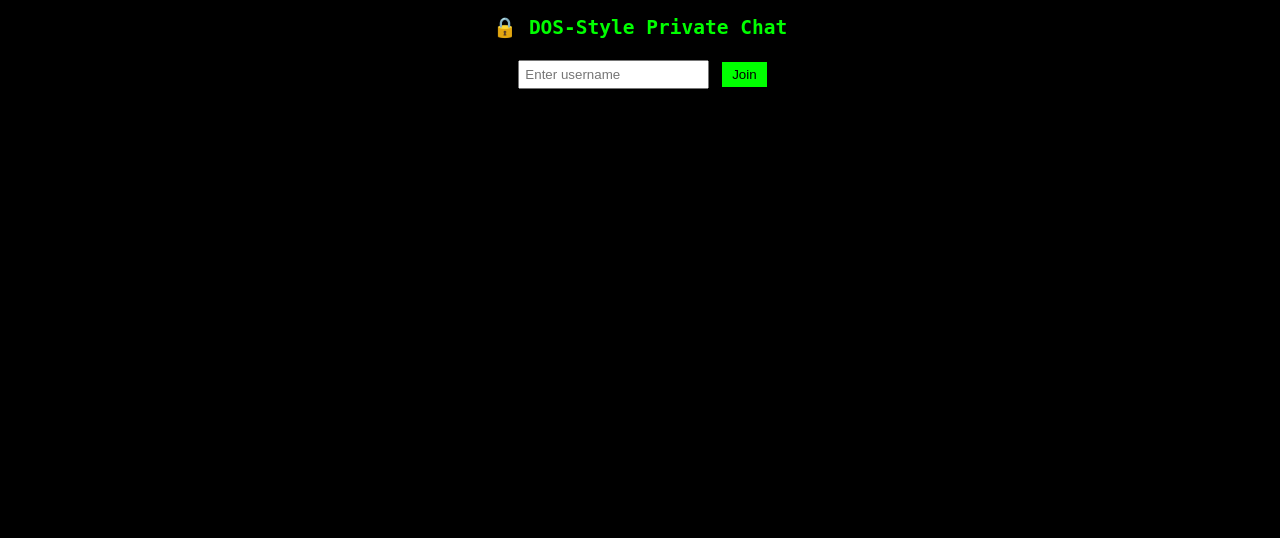
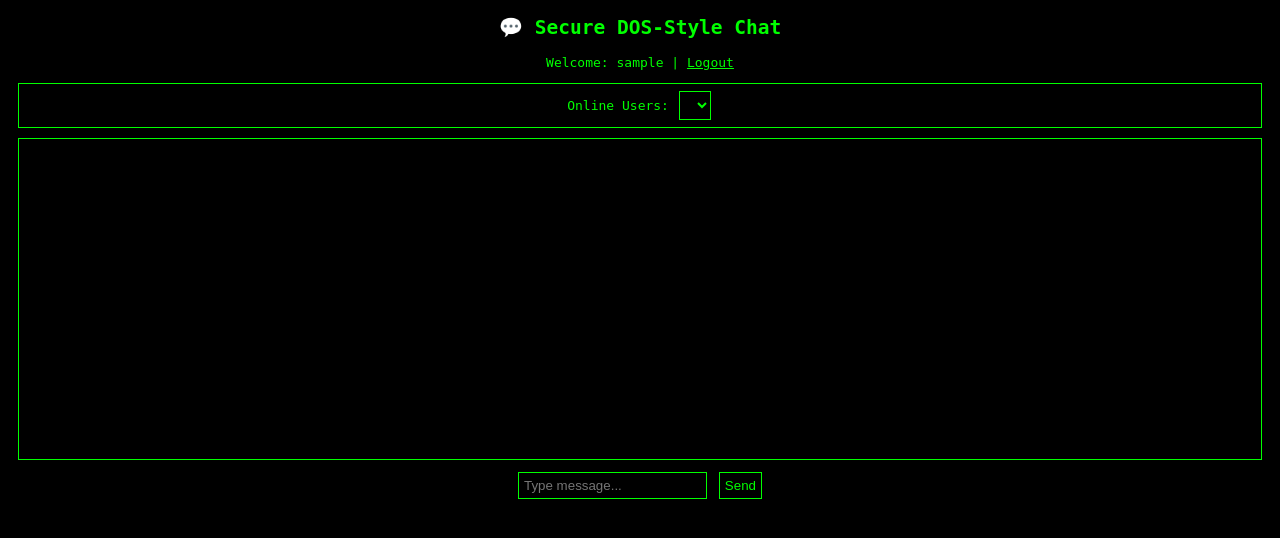
Before and after one commit to Anupama3942/chatAPP, a Flask app: template templates/chat.html in a window 1280 px wide. Shown: the top 538 px of the page. Run offline with Flask 3, Linux system fonts and the light colour scheme; the template is opened without the code that fills it: most values are stand-ins (such as "Sample title", 1, 10 or a date in 2020); lists and menus that the app fills with data are empty; some libraries are stand-ins or nearby versions.

Commit message:
Web-based DOS-style chat
User signup/login with hashed passwords

AES encryption for messages (end-to-end)

Private chat between users

Chat logs stored in SQLite

```diff
--- a/server.py
+++ b/server.py
@@ -1,26 +1,101 @@
-from flask import Flask, render_template, request
-from flask_socketio import SocketIO, emit, join_room, leave_room
+from flask import Flask, render_template, request, redirect, url_for
+from flask_socketio import SocketIO, emit
+from flask_bcrypt import Bcrypt
+from flask_login import LoginManager, UserMixin, login_user, login_required, logout_user, current_user
+import sqlite3, datetime
 
 app = Flask(__name__)
-app.config["SECRET_KEY"] = "secret!"
+app.secret_key = "supersecretkey"
 socketio = SocketIO(app, cors_allowed_origins="*")
+bcrypt = Bcrypt(app)
+login_manager = LoginManager()
+login_manager.init_app(app)
 
-# Store users: { sid: username }
-users = {}
+# --- SQLite DB setup ---
+conn = sqlite3.connect("users.db", check_same_thread=False)
+c = conn.cursor()
+c.execute("""CREATE TABLE IF NOT EXISTS users(
+            id INTEGER PRIMARY KEY AUTOINCREMENT,
+            email TEXT UNIQUE,
+            password TEXT
+            )""")
+c.execute("""CREATE TABLE IF NOT EXISTS messages(
+            id INTEGER PRIMARY KEY AUTOINCREMENT,
+            sender TEXT,
+            receiver TEXT,
+            message TEXT,
+            timestamp TEXT
+            )""")
+conn.commit()
 
-@app.route("/")
-def index():
-    return render_template("chat.html")
+# --- Flask-Login User class ---
+class User(UserMixin):
+    def __init__(self, id, email):
+        self.id = id
+        self.email = email
+
+@login_manager.user_loader
+def load_user(user_id):
+    c.execute("SELECT id, email FROM users WHERE id=?", (user_id,))
+    row = c.fetchone()
+    if row:
+        return User(row[0], row[1])
+    return None
+
+# --- Routes ---
+@app.route("/", methods=["GET"])
+def home():
+    return redirect(url_for("login_page"))
+
+@app.route("/signup", methods=["GET","POST"])
+def signup_page():
+    if request.method=="POST":
+        email = request.form["email"]
+        password = bcrypt.generate_password_hash(request.form["password"]).decode('utf-8')
+        try:
+            c.execute("INSERT INTO users(email, password) VALUES(?, ?)", (email, password))
+            conn.commit()
+            return redirect(url_for("login_page"))
+        except:
+            return "User already exists!"
+    return render_template("signup.html")
+
+@app.route("/login", methods=["GET","POST"])
+def login_page():
+    if request.method=="POST":
+        email = request.form["email"]
+        password = request.form["password"]
+        c.execute("SELECT id, password FROM users WHERE email=?", (email,))
+        row = c.fetchone()
+        if row and bcrypt.check_password_hash(row[1], password):
+            user = User(row[0], email)
+            login_user(user)
+            return redirect(url_for("chat"))
+        return "Invalid credentials"
+    return render_template("login.html")
+
+@app.route("/chat")
+@login_required
+def chat():
+    return render_template("chat.html", username=current_user.email)
+
+@app.route("/logout")
+@login_required
+def logout():
+    logout_user()
+    return redirect(url_for("login_page"))
+
+# --- WebSocket ---
+users = {}  # {sid: username}
 
 @socketio.on("register")
 def register(username):
     users[request.sid] = username
-    print(f"[REGISTER] {username} connected.")
-    emit("user_list", list(users.values()), broadcast=True)
+    emit("user_list", [u for u in users.values() if u != username], broadcast=True)
 
 @socketio.on("private_message")
 def private_message(data):
-    """data = {to: 'username', message: 'text'}"""
+    """data = {to: 'username', message: 'ciphertext'}"""
     sender = users.get(request.sid, "Unknown")
     recipient_sid = None
     for sid, uname in users.items():
@@ -28,14 +103,20 @@ def private_message(data):
             recipient_sid = sid
             break
     if recipient_sid:
+        # Save message in DB (ciphertext)
+        c.execute("INSERT INTO messages(sender, receiver, message, timestamp) VALUES(?,?,?,?)",
+                  (sender, data["to"], data["message"], str(datetime.datetime.now())))
+        conn.commit()
+        # Send to recipient
         emit("private_message", {"from": sender, "message": data["message"]}, room=recipient_sid)
+        # Send to sender as confirmation
         emit("private_message", {"from": f"You → {data['to']}", "message": data["message"]}, room=request.sid)
 
 @socketio.on("disconnect")
 def disconnect():
-    username = users.pop(request.sid, "Unknown")
-    print(f"[DISCONNECT] {username}")
-    emit("user_list", list(users.values()), broadcast=True)
+    username = users.pop(request.sid, None)
+    if username:
+        emit("user_list", [u for u in users.values()], broadcast=True)
 
 if __name__ == "__main__":
     socketio.run(app, host="127.0.0.1", port=5000, debug=True)
--- a/templates/chat.html
+++ b/templates/chat.html
@@ -1,67 +1,66 @@
 <!DOCTYPE html>
 <html>
 <head>
-  <title>Private Chat</title>
+  <title>Secure Chat</title>
   <script src="https://cdn.socket.io/4.7.2/socket.io.min.js"></script>
+  <script src="https://cdnjs.cloudflare.com/ajax/libs/crypto-js/4.1.1/crypto-js.min.js"></script>
   <style>
-    body { font-family: monospace; background: black; color: lime; text-align: center; }
-    #users { margin: 10px; border: 1px solid lime; padding: 5px; }
-    #messages { border: 1px solid lime; height: 300px; overflow-y: auto; padding: 10px; margin: 10px; }
-    input, select { padding: 5px; margin: 5px; }
-    button { padding: 5px 10px; background: lime; color: black; border: none; cursor: pointer; }
+    body { background:black;color:lime;font-family:monospace;text-align:center; }
+    #users { margin:10px; border:1px solid lime; padding:5px; }
+    #messages { border:1px solid lime;height:300px;overflow-y:auto;padding:10px;margin:10px;text-align:left; }
+    input, select, button { background:black;color:lime;border:1px solid lime;padding:5px;margin:2px; }
   </style>
 </head>
 <body>
-  <h2>🔒 DOS-Style Private Chat</h2>
-  <div>
-    <input id="username" placeholder="Enter username" />
-    <button onclick="registerUser()">Join</button>
-  </div>
+<h2>💬 Secure DOS-Style Chat</h2>
+<p>Welcome: {{ username }} | <a href="/logout" style="color:lime;">Logout</a></p>
 
-  <div id="chat" style="display:none;">
 <div id="users">Online Users: <select id="userlist"></select></div>
 <div id="messages"></div>
 <input id="message" placeholder="Type message..." />
 <button onclick="sendMessage()">Send</button>
-  </div>
 
 <script>
   var socket = io();
-    var myName = "";
+  var myName = "{{ username }}";
 
-    function registerUser() {
-      myName = document.getElementById("username").value;
-      if (myName.trim() === "") return;
+  // Generate a random 128-bit AES key per session
+  function generateAESKey() {
+    return CryptoJS.lib.WordArray.random(16).toString();
+  }
+  var sessionKey = generateAESKey(); // unique per user session
+  console.log("Session AES key:", sessionKey);
+
+  // Register user to server
   socket.emit("register", myName);
-      document.getElementById("username").style.display = "none";
-      document.querySelector("button").style.display = "none";
-      document.getElementById("chat").style.display = "block";
-    }
 
-    socket.on("user_list", function(users) {
+  // Update online user list
+  socket.on("user_list", function(users){
     let userlist = document.getElementById("userlist");
     userlist.innerHTML = "";
-      users.forEach(u => {
-        if (u !== myName) {
-          let opt = document.createElement("option");
-          opt.value = u; opt.text = u;
+    users.forEach(u=>{
+      let opt = document.createElement("option"); opt.value=u; opt.text=u;
       userlist.appendChild(opt);
-        }
     });
   });
 
-    function sendMessage() {
+  function sendMessage(){
     let msg = document.getElementById("message").value;
     let to = document.getElementById("userlist").value;
-      if (msg.trim() !== "" && to) {
-        socket.emit("private_message", {to: to, message: msg});
+    if(msg.trim()!=="" && to){
+      // Encrypt before sending with sessionKey
+      let ciphertext = CryptoJS.AES.encrypt(msg, sessionKey).toString();
+      socket.emit("private_message",{to:to,message:ciphertext});
       document.getElementById("message").value = "";
     }
   }
 
-    socket.on("private_message", function(data) {
+  socket.on("private_message", function(data){
+    // Decrypt with sessionKey
+    let bytes = CryptoJS.AES.decrypt(data.message, sessionKey);
+    let text = bytes.toString(CryptoJS.enc.Utf8);
     let div = document.getElementById("messages");
-      div.innerHTML += "<p><b>" + data.from + ":</b> " + data.message + "</p>";
+    div.innerHTML += "<p><b>"+data.from+":</b> "+text+"</p>";
     div.scrollTop = div.scrollHeight;
   });
 </script>
```
Also changed, not shown: templates/login.html (added, +15 -0 lines), templates/signup.html (added, +15 -0 lines), static/crypto-js.min.js (added), users.db (added). Lines whose indentation alone changed are shown as unchanged.
